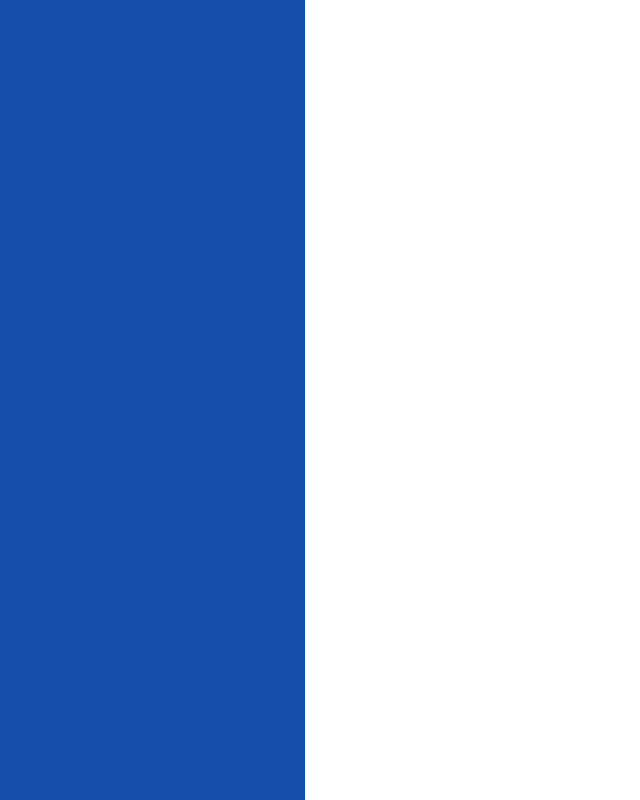
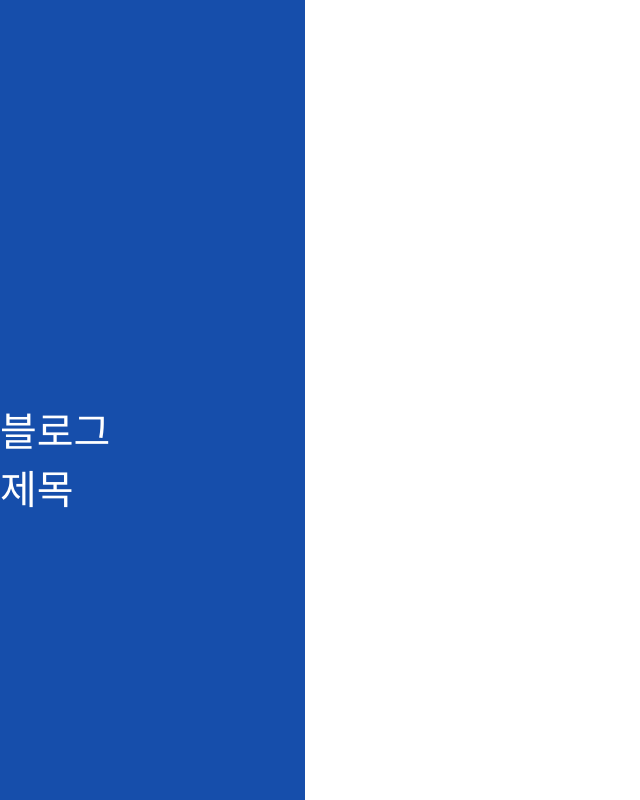
Before and after one commit to yymin1022/CECOM-React-Mentoring-Assignment-2, a React (Create React App) app: page / in a window 1280 px wide. Shown: the part 480-1280 px from the top of the page, without its empty margins (0-640 px from the left). Built offline with nearby package versions, Linux system fonts and the light colour scheme.

Commit message:
Update App.js : Added LeftComponent Title Text

```diff
--- a/src/App.js
+++ b/src/App.js
@@ -4,7 +4,12 @@ const App = () => {
     return (
         <>
             <ParentComponent>
-                <LeftComponent></LeftComponent>
+                <LeftComponent>
+                    <LeftTitleContainer>
+                        <LeftTitleItem>블로그</LeftTitleItem>
+                        <LeftTitleItem>제목</LeftTitleItem>
+                    </LeftTitleContainer>
+                </LeftComponent>
                 <RightComponent></RightComponent>
             </ParentComponent>
         </>
@@ -23,6 +28,10 @@ const LeftComponent = styled.div`
     height: 100%;
     width: 400px;
 
+    display: flex;
+    flex-direction: column;
+    justify-content: flex-end;
+
     background-color: rgb(22, 78, 171);
 `;
 
@@ -31,4 +40,20 @@ const RightComponent = styled.div`
     width: 100%;
 `;
 
+const LeftTitleContainer = styled.div`
+    height: 400px;
+    width: 100%;
+
+    display: flex;
+    flex-direction: column;
+`;
+
+const LeftTitleItem = styled.p`
+    color: white;
+    font-size: 40px;
+
+    margin: 0;
+    padding: 0;
+`;
+
 export default App;
```
